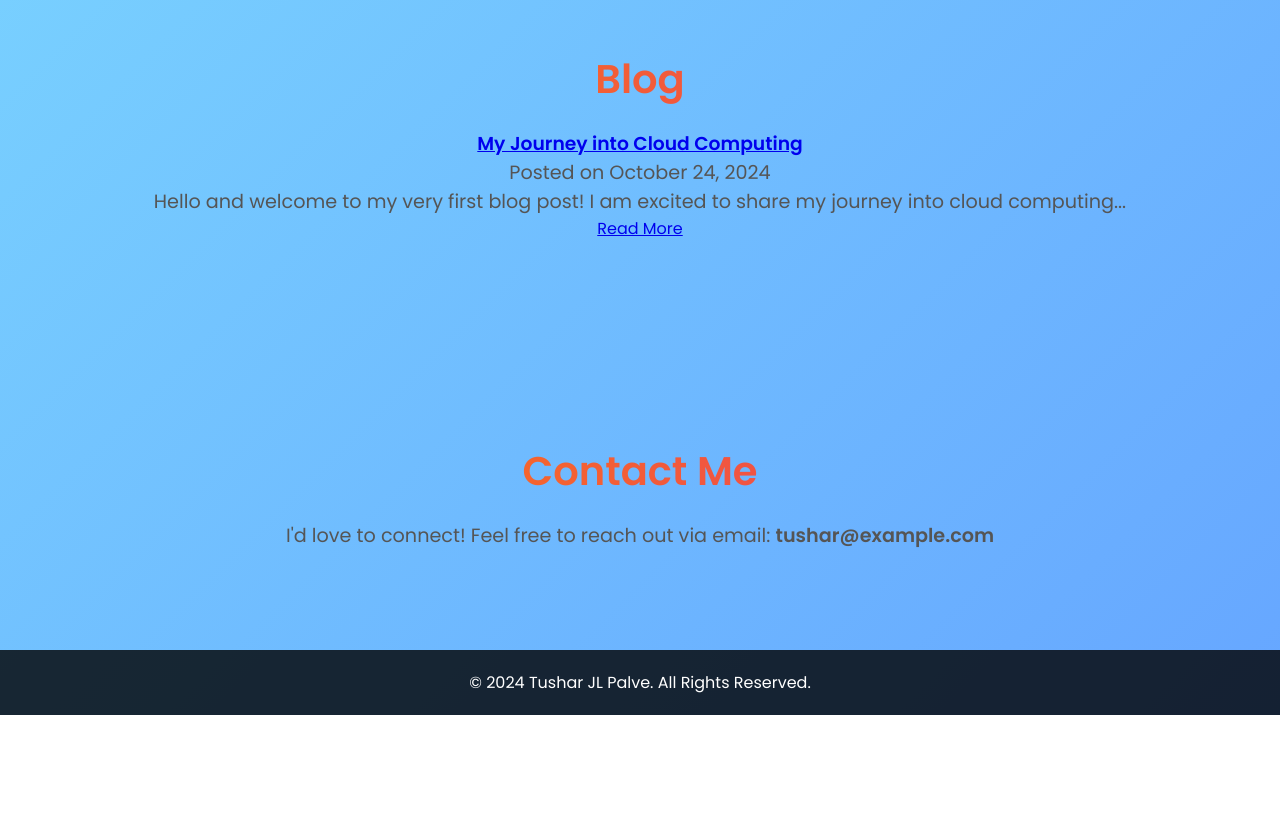
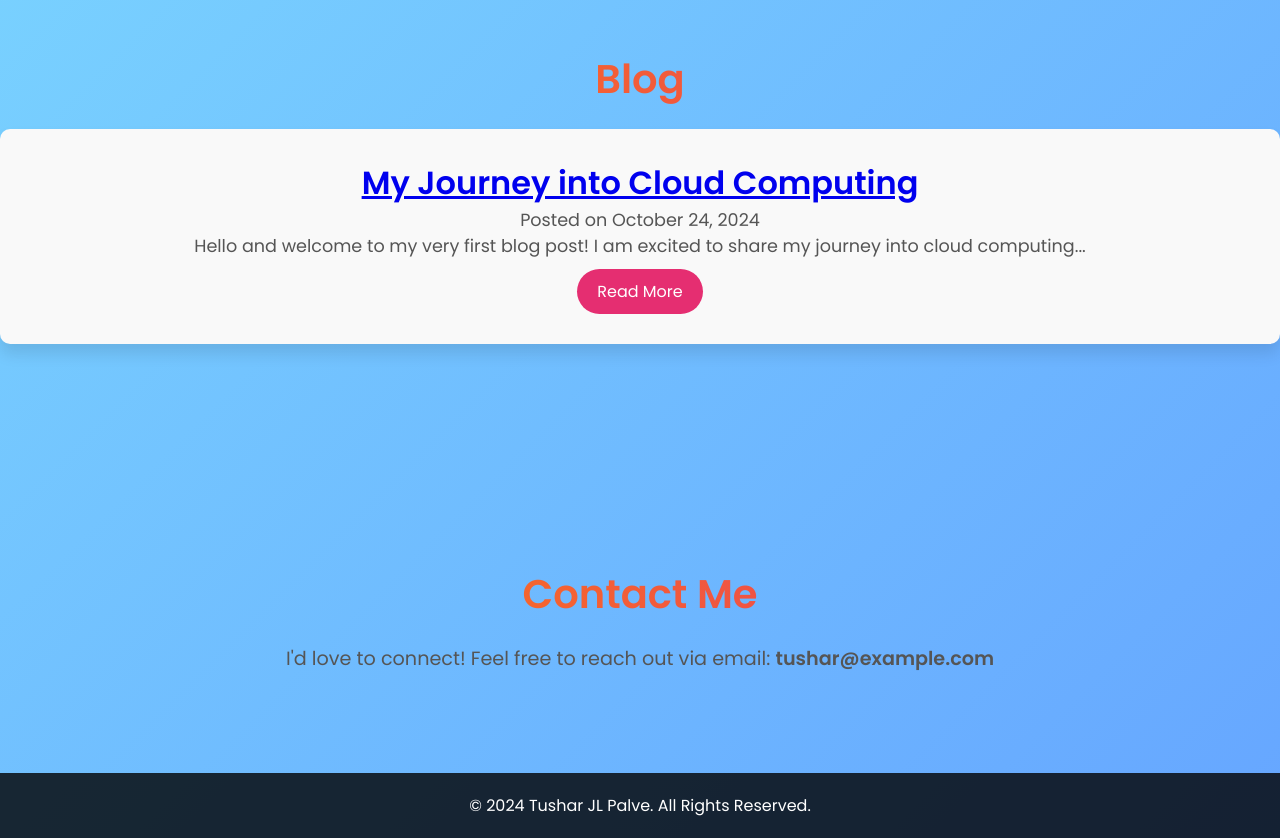
Before and after one commit to TusharJLP8/Portfolio181, a plain HTML site: page index.html in a window 1280 px wide. Shown: the part 1940-2778 px from the top of the page. Before the commit the page ends 2655 px from the top, so only its background shows below. Drawn offline with Linux system fonts and the light colour scheme.

Commit message:
style.css

```diff
--- a/style.css
+++ b/style.css
@@ -131,6 +131,29 @@ nav ul li a:hover {
     background-color: #0056b3;
 }
 
+/* Blog Section */
+.blog-post {
+    background-color: #f9f9f9;
+    padding: 30px;
+    margin: 20px 0;
+    border-radius: 10px;
+    box-shadow: 0px 10px 15px rgba(0, 0, 0, 0.1);
+}
+
+.blog-post h3 {
+    font-size: 2em;
+    color: #333;
+}
+
+.blog-post p {
+    font-size: 1.1em;
+    color: #555;
+}
+
+.blog-post p strong {
+    color: #007bff;
+}
+
 /* Contact Section */
 #contact p {
     font-size: 1.2em;
@@ -147,3 +170,18 @@ footer {
 footer p {
     margin: 0;
 }
+/* Read More Button */
+.read-more-button {
+    display: inline-block;
+    margin-top: 10px;
+    padding: 10px 20px;
+    background-color: #e52e71;
+    color: white;
+    text-decoration: none;
+    border-radius: 30px;
+    transition: background-color 0.3s ease;
+}
+
+.read-more-button:hover {
+    background-color: #ff8a00;
+}
```
